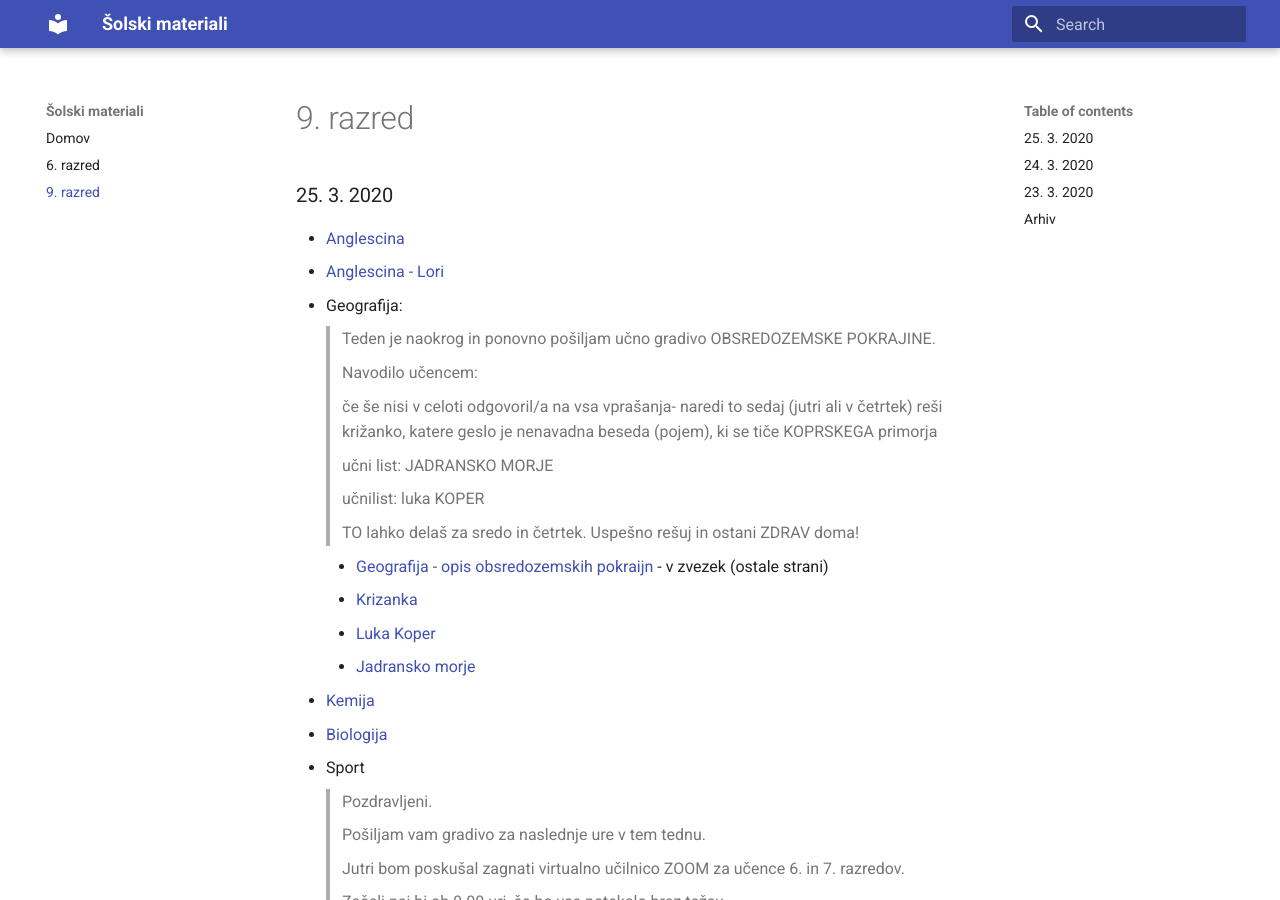
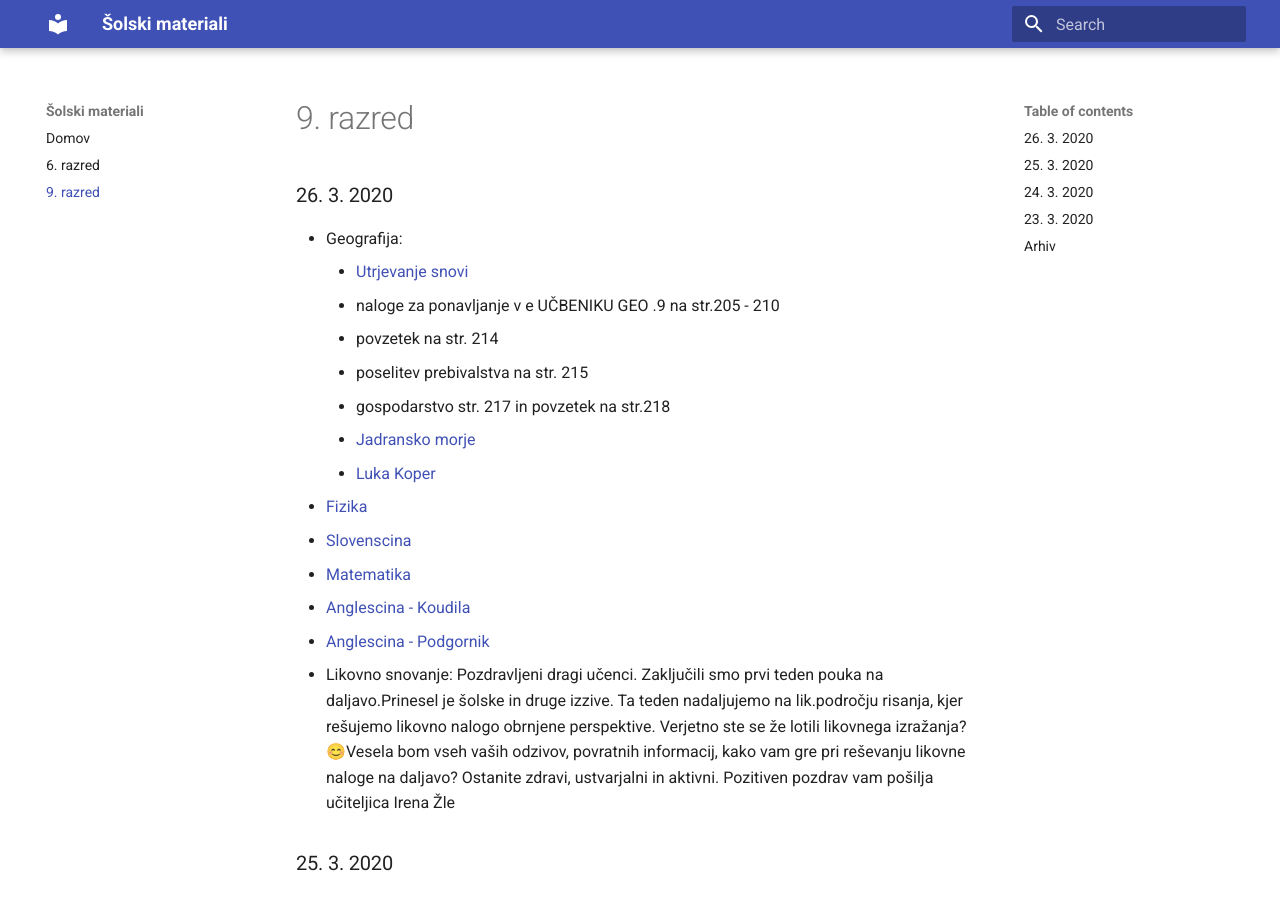
Before and after one commit to skyflyer/solski-materiali, an MkDocs documentation site: the page built from docs/9razred/index.md, in a window 1280 px wide and 900 px high. Built offline with MkDocs 1.6.1 and Material for MkDocs 9.7.7, drawn with Linux system fonts in a browser that asks for light colours.

Commit message:
26. 3. 2020 - 9. razred

```diff
--- a/docs/9razred/index.md
+++ b/docs/9razred/index.md
@@ -2,6 +2,28 @@
 title: 9. razred
 summary: ucna snov za 9. razred
 ---
+
+### 26. 3. 2020
+
+* Geografija:
+    * [Utrjevanje snovi](https://eucbeniki.sio.si/geo9/2652/index1.html)
+    * naloge za ponavljanje v e UČBENIKU GEO .9 na str.205 - 210
+    * povzetek na str. 214
+    * poselitev prebivalstva na str. 215
+    * gospodarstvo str. 217 in povzetek na str.218
+    * [Jadransko morje](geografija/jadransko-morje.pdf)
+    * [Luka Koper](geografija/luka-koper.pdf)
+* [Fizika](fizika/Navodila3FIZ9.pdf)
+* [Slovenscina](slovenscina/2020-03-26-slovenscina.pdf)
+* [Matematika](matematika/2020-03-26-matematika.pdf)
+* [Anglescina - Koudila](anglescina/2020-03-26-koudila.pdf)
+* [Anglescina - Podgornik](anglescina/2020-03-26-podgornik.pdf)
+* Likovno snovanje: Pozdravljeni dragi učenci.
+Zaključili smo prvi teden pouka na daljavo.Prinesel je šolske in druge izzive.
+Ta teden nadaljujemo na lik.področju risanja, kjer rešujemo likovno nalogo obrnjene perspektive.
+Verjetno ste se že lotili  likovnega izražanja?😊Vesela bom vseh vaših odzivov, povratnih informacij, kako vam gre pri reševanju likovne naloge na daljavo?
+Ostanite zdravi, ustvarjalni in aktivni.
+Pozitiven pozdrav vam pošilja učiteljica Irena Žle
 
 ### 25. 3. 2020
 
```
Also changed, not shown: 5 other files.
